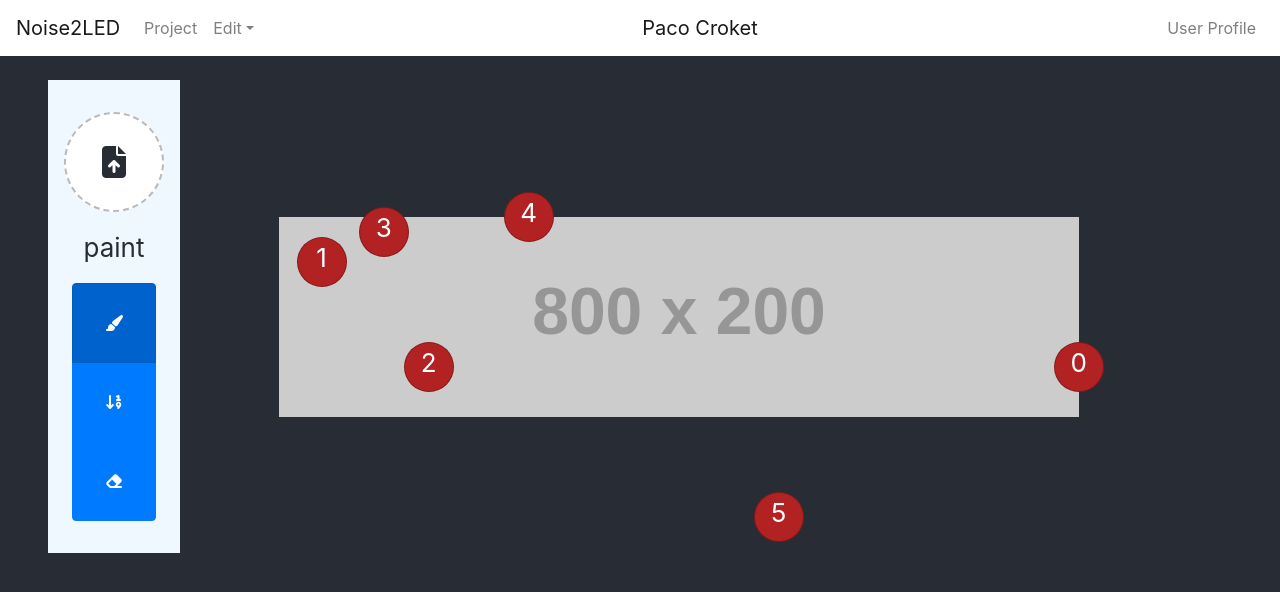
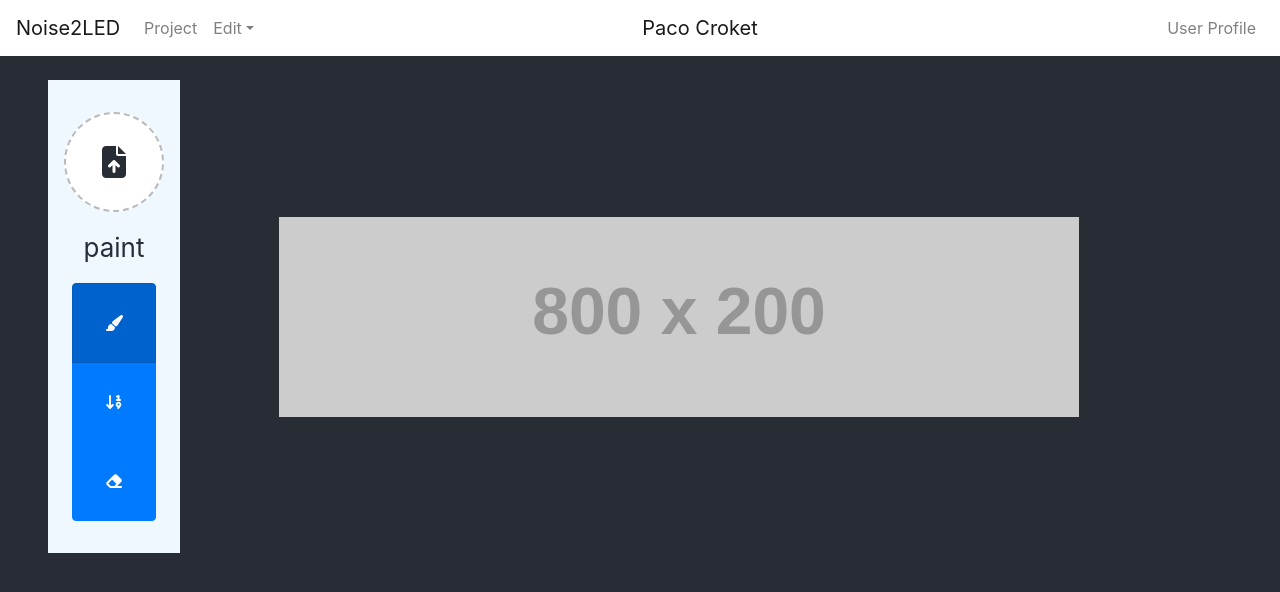
Before and after one commit to pacoCroket/coord-noise-simulation, a React (Create React App) app: page / in a window 1280 px wide. Shown: the top 592 px of the page. Built offline with nearby package versions, Linux system fonts and the light colour scheme.

Commit message:
unsuccesfull at getting img size

```diff
--- a/src/components/Canvas.js
+++ b/src/components/Canvas.js
@@ -22,6 +22,21 @@ export default class Canvas extends Component {
       canvasHeight: document.getElementById("canvas").height
     };
   };
+
+  static fraction2CanvasScale = (fractionX, fractionY) => {
+    // this method takes fractional values and rescales them in the canvas
+    const {canvasWidth, canvasHeight} = this.getCanvasSize();
+    return {xScaled: fractionX*canvasWidth, yScaled: fractionY*canvasHeight}
+  }
+
+  static canvasScale2Fraction = (x, y) => {
+    const {canvasWidth, canvasHeight} = this.getCanvasSize();
+    return {fractionX: x/canvasWidth, fractionY: y/canvasHeight}
+  }
+
+  handleResize = (e) => {
+    console.log(e.target)
+  }
 
   getRelativePos = ({ clientX, clientY }) => {
     const { cx, cy } = Canvas.getCanvasPos();
@@ -84,11 +99,16 @@ export default class Canvas extends Component {
 
     // add the single first tempLed if paintMode === 'paint'
     if (this.props.tooling.paintMode === App.paintModes.paint && !this.state.isDraggingLed && this.state.tempLeds[0]) {
-      this.props.addLed({ x: this.state.tempLeds[0].x, y: this.state.tempLeds[0].y });
+      // scale position to fraction within the canvas
+      const {fractionX, fractionY} = Canvas.canvasScale2Fraction(this.state.tempLeds[0].x, this.state.tempLeds[0].y);
+
+      this.props.addLed({ x: fractionX, y: fractionY});
     } else if (this.props.tooling.paintMode === App.paintModes.line) {
       // add all of tempLeds
       this.state.tempLeds.forEach(led => {
-        this.props.addLed({ x: led.x, y: led.y });
+        const {fractionX, fractionY} = Canvas.canvasScale2Fraction(led.x, led.y);
+
+        this.props.addLed({ x: fractionX, y: fractionY });
       });
     }
 
@@ -111,7 +131,7 @@ export default class Canvas extends Component {
     const { paintMode } = this.props.tooling;
 
     return (
-      <div className="d-flex canvas" onMouseDown={this.handleMouseDown}>
+      <div className="d-flex canvas" onMouseDown={this.handleMouseDown} onResize={this.handleResize}>
         {/* TODO fit img to screen for all cases */}
 
         <img src={imgUrl} className="img-fluid backImg" id="canvas" alt="reference for leds"></img>
--- a/src/components/Draggable.js
+++ b/src/components/Draggable.js
@@ -1,5 +1,5 @@
 import React, { Component } from "react";
-import styled, { css } from "styled-components";
+import Canvas from "./Canvas"
 import App from "../App";
 
 export default class Draggable extends Component {
@@ -93,9 +93,10 @@ export default class Draggable extends Component {
   getStyle = () => {
     const { x, y } = this.props.led;
     const { ledSize } = this.props;
+    const {xScaled, yScaled} = Canvas.fraction2CanvasScale(x, y);
 
     return {
-      transform: `translate(${x - ledSize / 2}px, ${y - ledSize / 2}px)`,
+      transform: `translate(${xScaled - ledSize / 2}px, ${yScaled - ledSize / 2}px)`,
       cursor: `${this.state.isDragging ? "grabbing" : "grab"}`,
       opacity: `${this.state.isDragging ? "0.8" : "1"}`,
       width: ledSize,
--- a/src/data/ledsData.js
+++ b/src/data/ledsData.js
@@ -1,34 +1,5 @@
 const leds = [
-    {
-      id: 0,
-      x: 800,
-      y: 150
-    },
-    {
-      id: 1,
-      x: 43,
-      y: 45
-    },
-    {
-      id: 2,
-      x: 150,
-      y: 150
-    },
-    {
-      id: 3,
-      x: 105,
-      y: 15
-    },
-    {
-      id: 4,
-      x: 250,
-      y: 0
-    },
-    {
-      id: 5,
-      x: 500,
-      y: 300
-    }
+
   ];
 
   export default leds;
```
